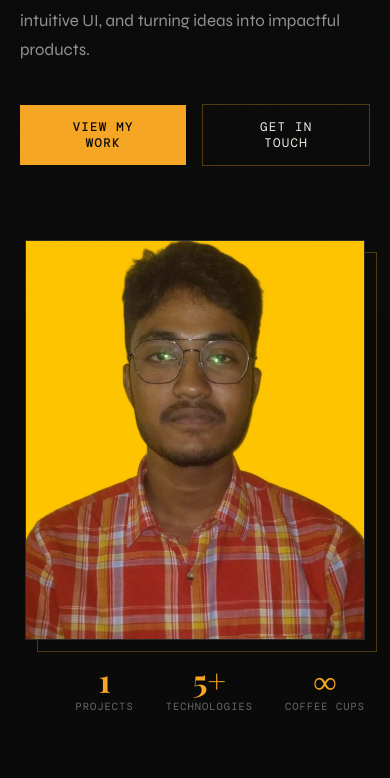
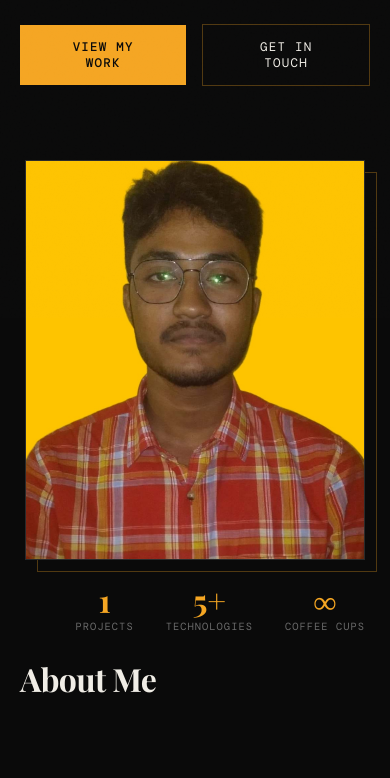
Before and after one commit to sahaabhishek0987/portfolio, a website: page index.html in a window 390 px wide. Shown: the part 526-1304 px from the top of the page. Drawn offline with nearby package versions, Linux system fonts and the light colour scheme; a web font is replaced by a local one.

Commit message:
Update index.html

```diff
--- a/index.html
+++ b/index.html
@@ -590,10 +590,28 @@
     opacity: 0.5;
   }
   @media screen and (max-width: 768px) {
+  html {
+    scroll-padding-top: 100px !important;
+    scroll-behavior: smooth !important;
+  }
   html, body {
     overflow-x: hidden !important;
     width: 100% !important;
     max-width: 100vw !important;
+  }
+  .hero-bg-text {
+    display: none !important;
+  }
+  #home {
+    min-height: auto !important;
+    height: auto !important;
+    padding-top: 0 !important;
+    margin-top: 0 !important;
+    justify-content: flex-start !important;
+  }
+  .hero-grid {
+    margin-top: 0 !important;
+    padding-top: 0 !important;
   }
   section, header, #home {
     padding-left: 20px !important;
@@ -675,6 +693,10 @@
     justify-content: center !important;
     padding: 0 !important;
     gap: 15px !important;
+  }
+  section {
+    padding-top: 30px !important;
+    padding-bottom: 30px !important;
   }
 }
 </style>
```
